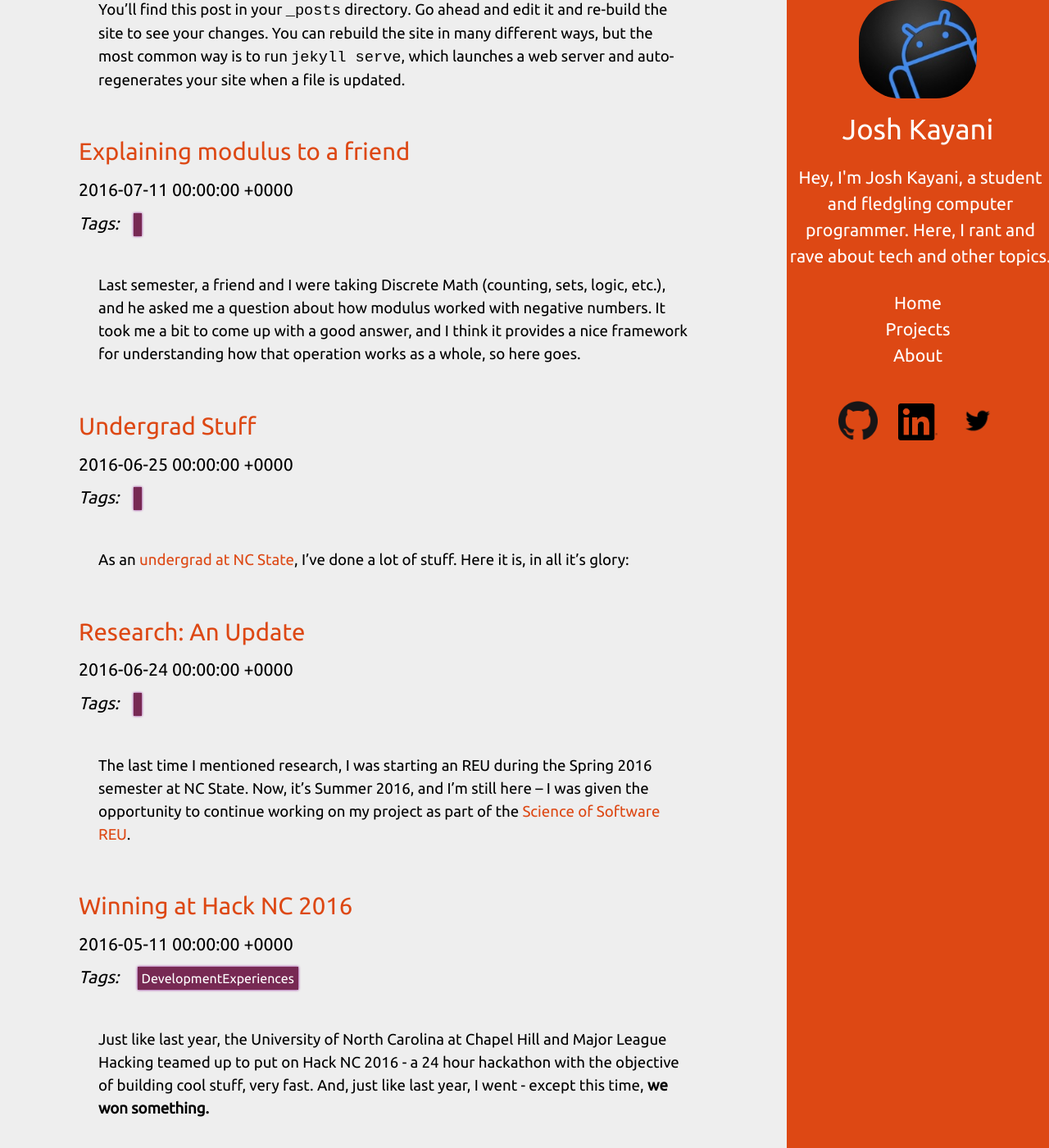
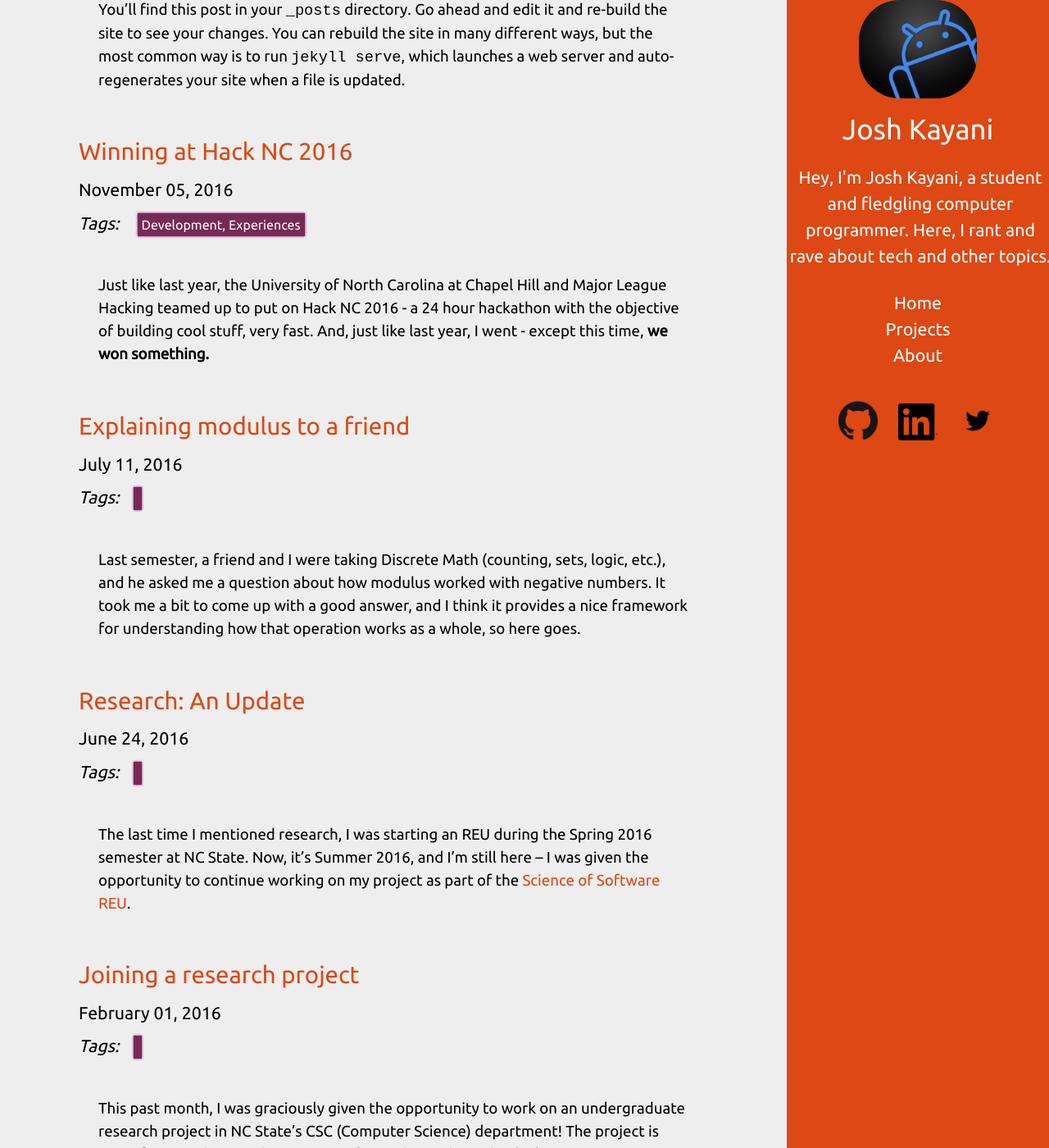
Before and after one commit to jkayani/jkayani.github.io, a Jekyll site: the page built from index.md, in a window 1280 px wide and 1400 px high, scrolled down 195 px. Shown: the whole window at 82% size. Built offline with Jekyll 4.4.1, drawn with Linux system fonts in a browser that asks for light colours; some of the changed text lies outside the part shown.

Commit message:
Added page layout and got pages working

```diff
--- a/_includes/sidebar.html
+++ b/_includes/sidebar.html
@@ -8,9 +8,9 @@
   </p>
 	<br />
 	<nav>
-		<ul class="menu"><li><a href="http://joshkayani.me">Home</a></li>
-			<li><a href="http://joshkayani.me/projects/">Projects</a></li>
-			<li><a href="http://joshkayani.me/about/">About</a></li>
+		<ul class="menu"><li><a href="{{ site.baseurl }}/">Home</a></li>
+			<li><a href="{{ site.baseurl }}/projects">Projects</a></li>
+			<li><a href="{{ site.baseurl }}/about">About</a></li>
 		</ul>
 	</nav>
   <div style="margin-top: 40px" class="social">
--- a/_layouts/home.html
+++ b/_layouts/home.html
@@ -6,11 +6,11 @@
     {% for post in site.posts %}
 			<h2><a href="{{post.url}}">{{post.title}}</a></h2>
 			<br />
-			<time>{{post.date}}</time>
+			<time datetime="{{post.date}}">{{ post.date | date: "%B %d, %Y" }}</time>
 			<br />
 			<div class="tags">
 			<em>Tags:</em>
-				<span class="tag">{{post.tags}}</span>
+				<span class="tag">{{post.tags | join: ', '}}</span>
 			</div>
 			<br />
 			<p>
--- a/_layouts/post.html
+++ b/_layouts/post.html
@@ -5,7 +5,7 @@
 	<section class="blogs">
 		<h1>{{page.title}}</h1>
 		<br />
-		<time>{{page.date}}</time>
+		<time>{{ page.date | date: "%-d %B %Y" }}</time>
 		<br />
 		<div class="tags">
 		<em>Tags:</em>
--- a/_posts/2016-11-05-winning-at-hacknc-2016.markdown
+++ b/_posts/2016-05-11-winning-at-hacknc-2016.markdown
@@ -1,7 +1,7 @@
 ---
 layout: post
 title: "Winning at Hack NC 2016"
-date: 11-05-2016
+date: 2016-11-05
 tags: [Development, Experiences]
 ---
 Just like last year, the University of North Carolina at Chapel Hill and Major League Hacking teamed up to put on Hack NC 2016 - a 24 hour hackathon with the objective of building cool stuff, very fast. And, just like last year, I went - except this time, **we won something.**
--- a/_posts/2016-06-25-undergrad-stuff.markdown
+++ /dev/null
@@ -1,11 +0,0 @@
----
-layout: post
-title: 'Undergrad Stuff'
-date: 2016-06-25
----
-
-As an [undergrad at NC State](https://www.csc.ncsu.edu/academics/undergrad/semester.php), I’ve done a lot of stuff. Here it is, in all it’s glory:
-
-### CSC 216
-
-This is the second Java course for the major; it basically goes further in depth with object oriented design (abstract classes, interfaces, inheritance and composition, etc.) and introduces basic data structure concepts (array lists, linked lists, stacks and queues). It’s project based, so I ended up working on 3 main projects throughout:
--- a/_posts/projects.markdown
+++ b/projects.markdown
@@ -1,7 +1,7 @@
 ---
-layout: post
+layout: page
 title: 'Projects'
-date: 2016-12-20
+permalink: /projects/
 ---
 
 Throughout my short-lived programming career, I’ve been lucky to be part of several cool projects. Check out a few snippets of my work (or just go to my [Github](http://github.com/jkayani) directly):
```
Also changed, not shown: _layouts/page.html (added, +13 -0 lines), about.markdown (renamed from _posts/about.markdown, +2 -7 lines), import.py (+1 -7 lines). Lines whose indentation alone changed are shown as unchanged.
